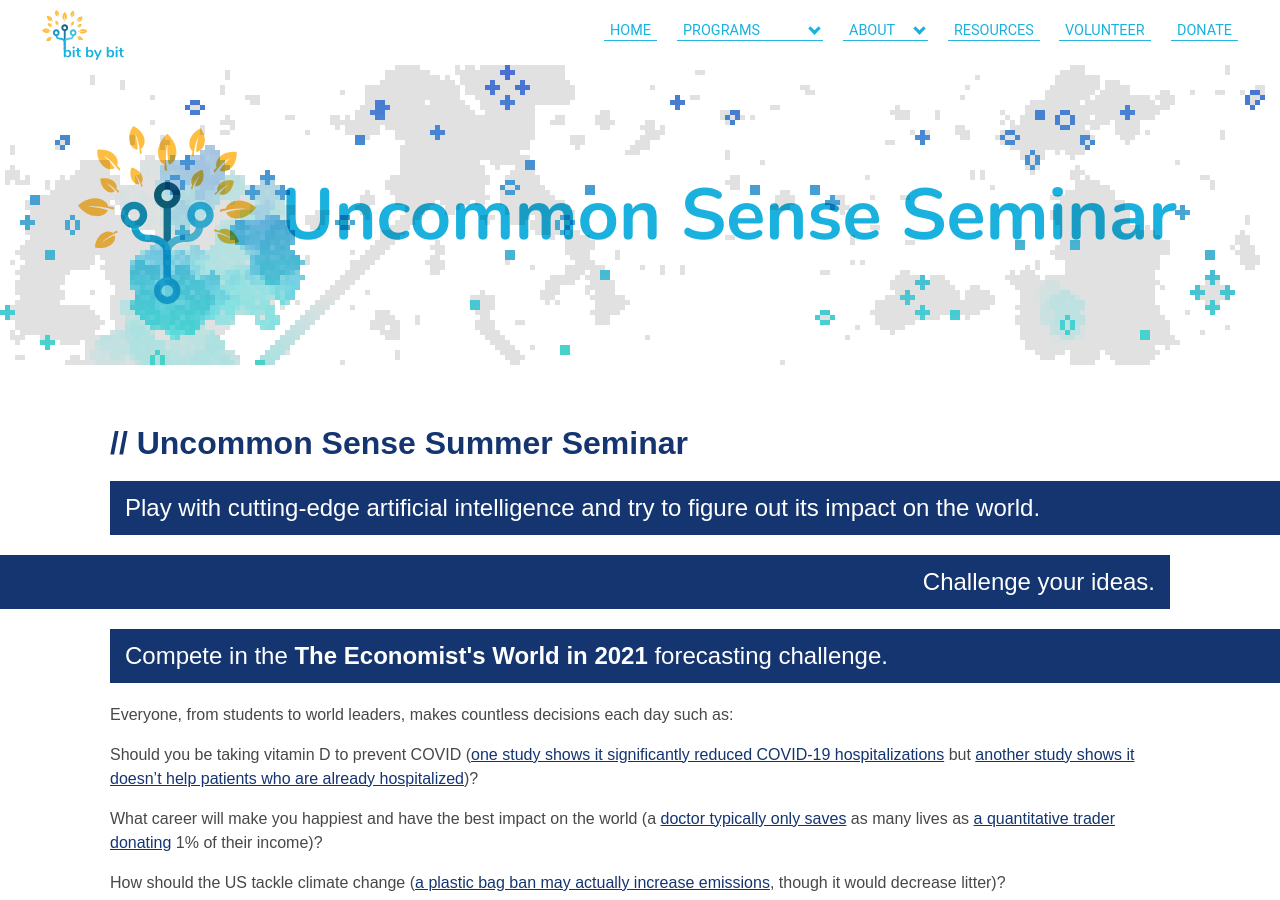
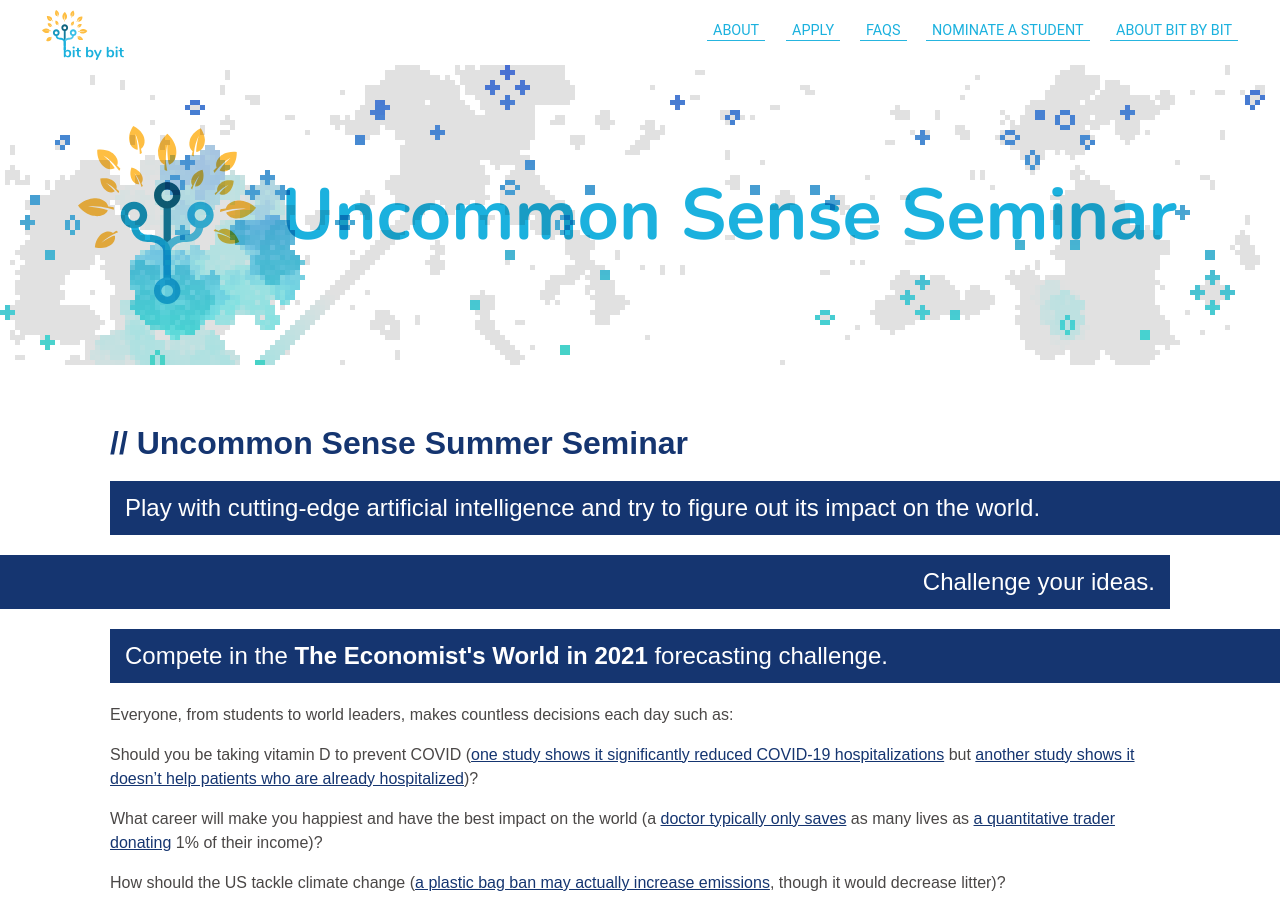
Before and after one commit to bit-by-bit-coding/bxb-website, a Jekyll site: the page built from uncommonsenseseminar.html, in a window 1280 px wide and 900 px high. Built offline with Jekyll 4.4.1, drawn with Linux system fonts in a browser that asks for light colours; nearby versions of some CDN libraries; some web fonts are replaced.

Commit message:
fix menu

```diff
--- a/_layouts/us-summer.html
+++ b/_layouts/us-summer.html
@@ -40,7 +40,7 @@
                 <!--<li><a href="{{ item.url | relative_url | remove: '.html' }}">
 					<button class="navbutton">About</button></a></li>-->
 				<li><a href="{{ 'uncommonsenseseminar.html' | relative_url | remove: '.html' }}">
-					<button class="navbutton">Homepage</button></a></li>
+					<button class="navbutton">About</button></a></li>
 				<li><a href="{{ 'usreferral.html' | relative_url | remove: '.html' }}">
 					<button class="navbutton">Apply</button></a></li>
                 <li><a href="{{ 'uncommonsenseseminar' | relative_url | remove: '.html' }} #faqs">
@@ -48,7 +48,7 @@
 				<li><a href="https://forms.gle/dF2fzhvuGbaNYokb6">
 					<button class="navbutton">Nominate a Student</button></a></li>
 				<li><a href="{{ 'index.html' | relative_url | remove: '.html' }}">
-					<button class="navbutton">Bit by Bit Homepage</button></a></li>
+					<button class="navbutton">About Bit by Bit</button></a></li>
             </ul>
         </nav>
     </nav>
--- a/uncommonsenseseminar.html
+++ b/uncommonsenseseminar.html
@@ -1,5 +1,5 @@
 ---
-layout: default
+layout: us-summer
 title: "Uncommon Sense Seminar: Bit by Bit"
 banner-title: "Uncommon Sense Seminar"
 scripts:
```
